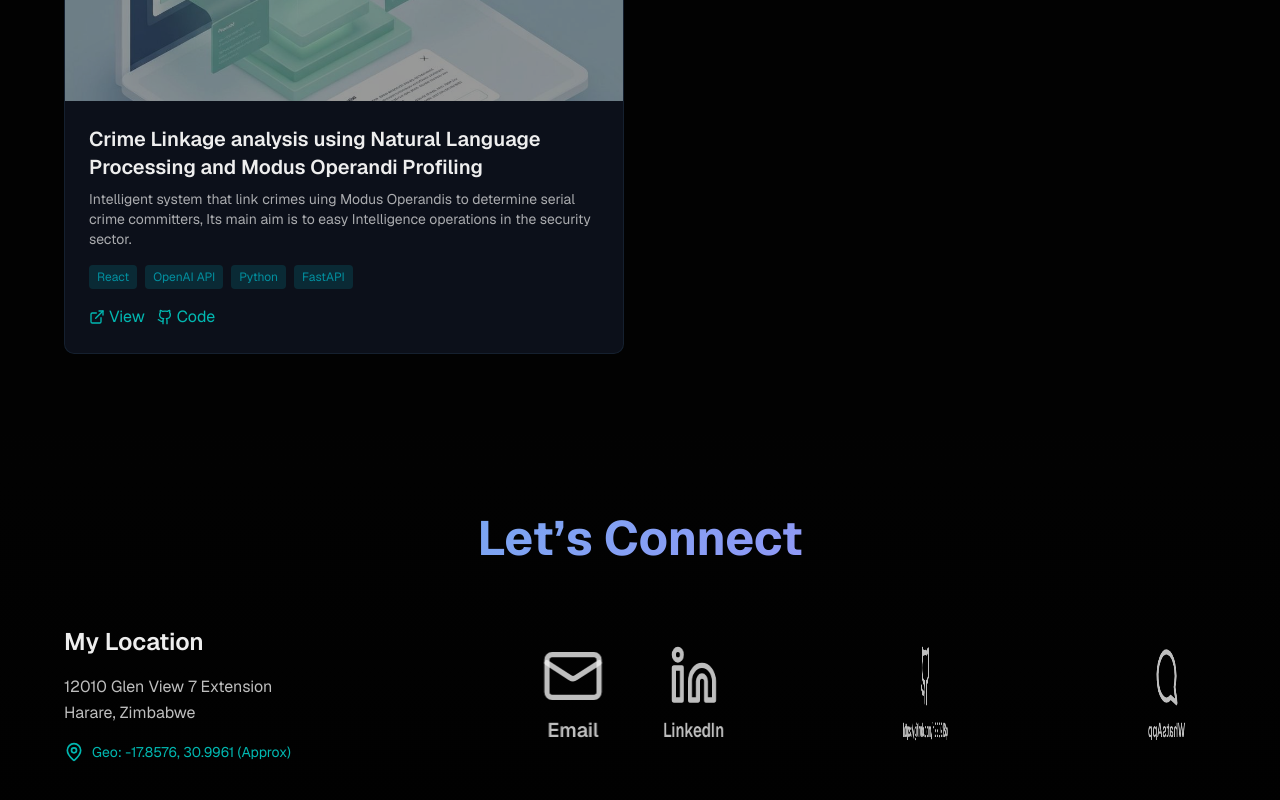
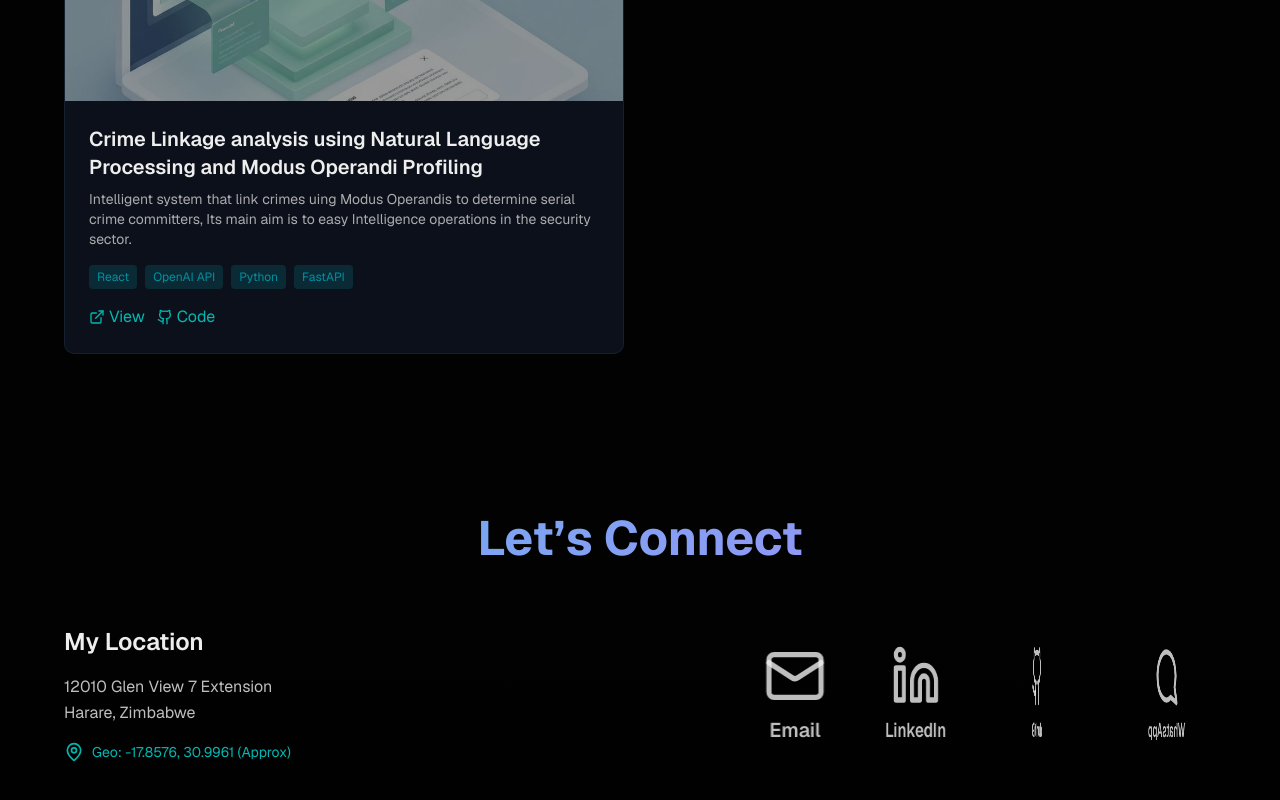
Before and after one commit to h220218p/MyPortfolio, a Next.js app: page / in a window 1280 px wide. Shown: the part 2889-3689 px from the top of the page. Built offline with nearby package versions, Linux system fonts and the light colour scheme.

Commit message:
Github error fix

```diff
--- a/components/contact.tsx
+++ b/components/contact.tsx
@@ -7,7 +7,7 @@ export default function Contact() {
   const socialLinks = [
     { icon: Mail, href: "talentagaviro@gmail.com", label: "Email" },
     { icon: Linkedin, href: "https://www.linkedin.com/in/talent-gaviro", label: "LinkedIn" },
-    { icon: Github, href: "#", label: "https://github.com/h220218p" },
+    { icon: Github, href: "https://github.com/h220218p", label: "Github" },
     { icon: MessageCircle, href: "https://wa.me/263779319913", label: "WhatsApp" },
   ]
 
```
